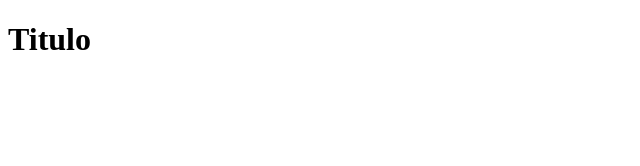
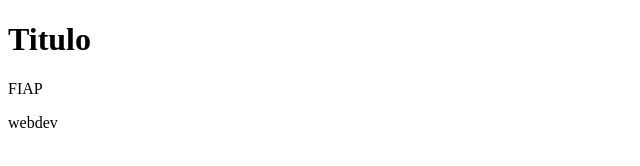
Before and after one commit to fujita022/webdev-13-03, a plain HTML site: page index.html in a window 1280 px wide. Shown: the whole page, without its empty margins (0-640 px from the left). Drawn offline with Linux system fonts and the light colour scheme.

Commit message:
paragrafo e span add

```diff
--- a/index.html
+++ b/index.html
@@ -8,5 +8,7 @@
 <body>
     <a href="https://google.com"></a>
     <h1>Titulo</h1>
+    <p>FIAP</p>
+    <span>webdev</span>
 </body>
 </html>
```
